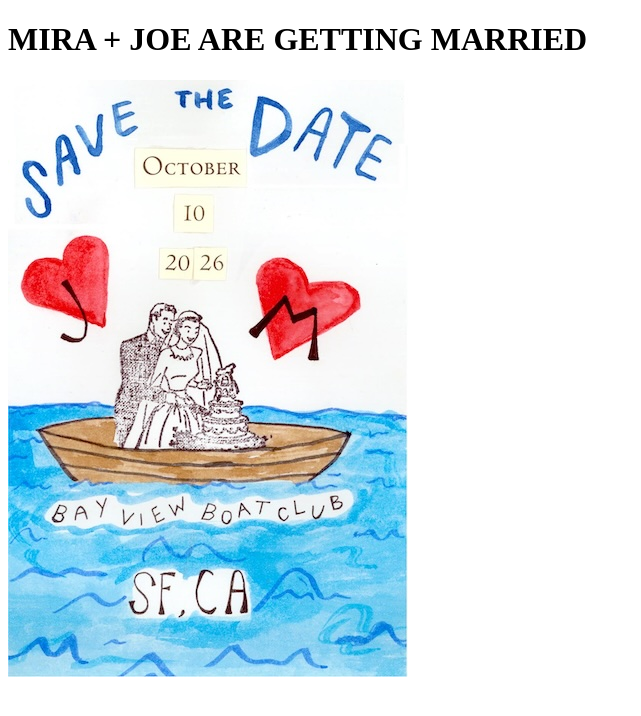
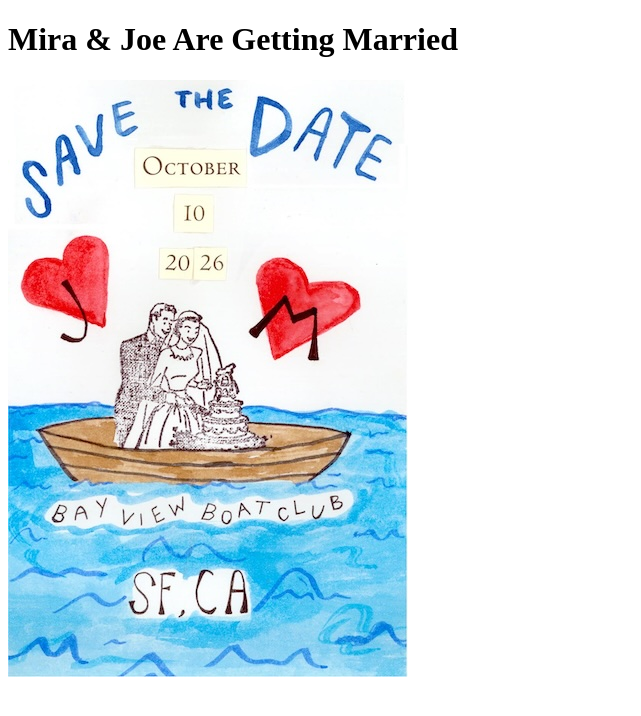
Before and after one commit to couldnttellya/weddingWebsite, a plain HTML site: page test.html in a window 1280 px wide. Shown: the whole page, without its empty margins (0-641 px from the left). Drawn offline with Linux system fonts and the light colour scheme.

Commit message:
changed title

```diff
--- a/test.html
+++ b/test.html
@@ -6,7 +6,7 @@
         <!--link rel="stylesheet" href="styles.css"-->
     </head>
 <body>
-<h1>MIRA + JOE ARE GETTING MARRIED</h1>
+<h1>Mira & Joe Are Getting Married</h1>
 <!--p class="center">Welcome! More coming soon.</p-->
 <img src="pics/std1s.jpeg" alt="Save the Date card">
 
```
